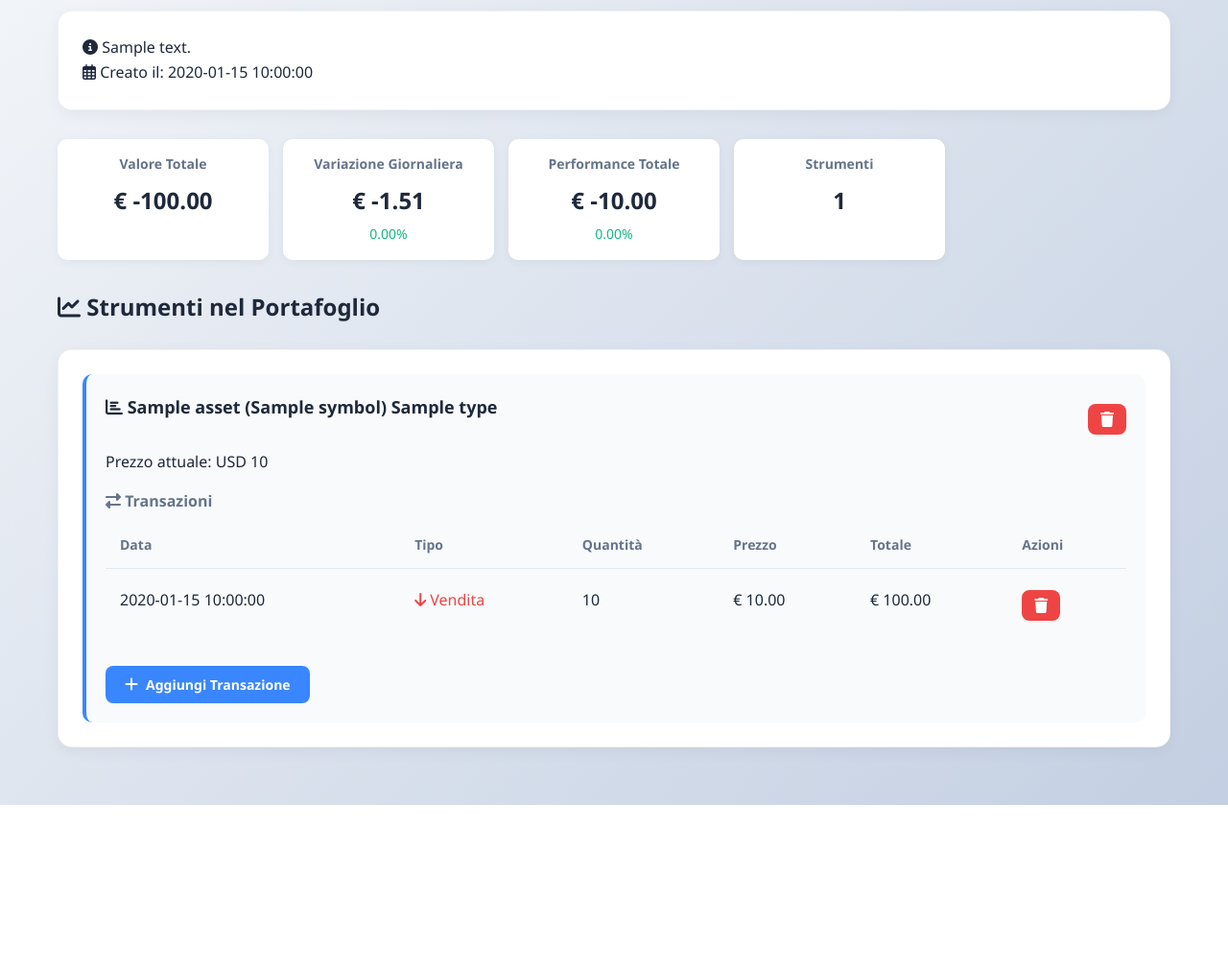
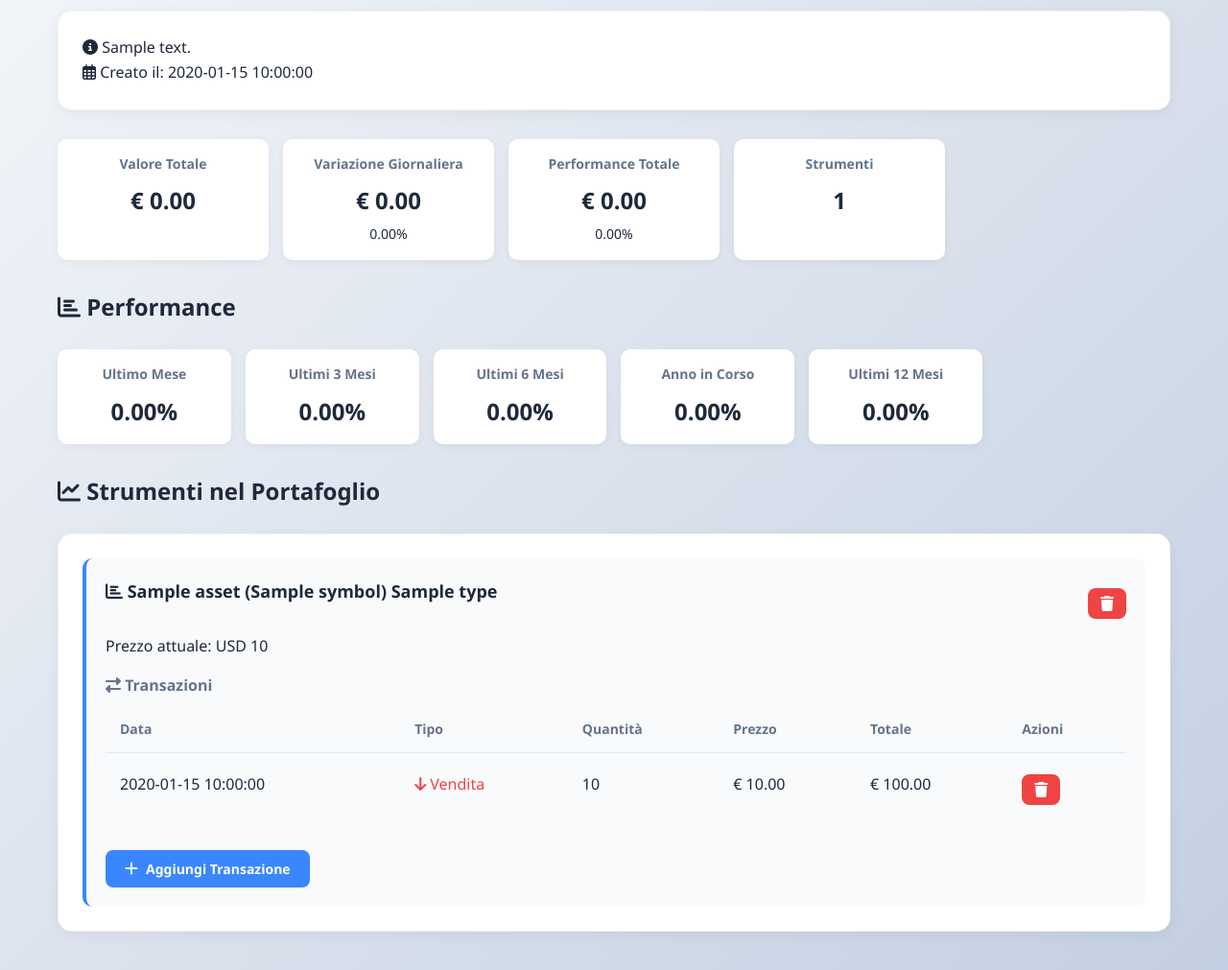
Before and after one commit to fray3087/portfolio, a Flask app: template backend/templates/portfolio_detail.html in a window 1280 px wide. Shown: the part 167-1178 px from the top of the page at 96% size. Before the commit the page ends 1006 px from the top, so only its background shows below. Run offline with Flask 3, Linux system fonts and the light colour scheme; the template is opened without the code that fills it: most values are stand-ins (such as "Sample title", 1, 10 or a date in 2020).

Commit message:
Performance a 1-3-6-y-12y

```diff
--- a/backend/app.py
+++ b/backend/app.py
@@ -1,7 +1,7 @@
 from flask import Flask, render_template, request, redirect, url_for, flash, session, jsonify
 import requests
 import json
-from datetime import datetime
+from datetime import datetime, timedelta
 import os
 import yfinance as yf
 app = Flask(__name__)
@@ -345,5 +345,159 @@
 
     return jsonify({'error': 'Transazione non trovata'}), 404
 
+
+    # Recupera i prezzi storici
+@app.route('/portfolios/<portfolio_id>/update_prices', methods=['POST'])
+def update_prices(portfolio_id):
+    if 'username' not in session:
+        return jsonify({'error': 'Non autorizzato'}), 401
+
+    username = session['username']
+    if portfolio_id not in users[username]['portfolios']:
+        return jsonify({'error': 'Portfolio non trovato'}), 404
+
+    portfolio = users[username]['portfolios'][portfolio_id]
+    updated_data = []
+
+    # Recupera i prezzi storici per ogni strumento
+    for asset in portfolio['assets']:
+        symbol = asset['symbol']
+        try:
+            # Ottieni dati storici per gli ultimi 365 giorni
+            ticker = yf.Ticker(symbol)
+            hist = ticker.history(period="1y")
+
+            # Aggiorna il prezzo corrente
+            if not hist.empty:
+                current_price = hist['Close'].iloc[-1]
+                asset['current_price'] = current_price
+
+                # Memorizza i prezzi storici
+                if 'historical_prices' not in asset:
+                    asset['historical_prices'] = {}
+
+                for date, row in hist.iterrows():
+                    date_str = date.strftime('%Y-%m-%d')
+                    asset['historical_prices'][date_str] = row['Close']
+
+                updated_data.append({
+                    'symbol': symbol,
+                    'current_price': current_price,
+                    'daily_change': hist['Close'].pct_change().iloc[-1] * 100 if len(hist) > 1 else 0
+                })
+        except Exception as e:
+            print(f"Errore nell'aggiornamento dei prezzi per {symbol}: {e}")
+
+    return jsonify({'success': True, 'data': updated_data})
+
+    # Rendimenti su diversi periodi
+@app.route('/portfolios/<portfolio_id>/performance', methods=['GET'])
+def get_performance(portfolio_id):
+    if 'username' not in session:
+        return jsonify({'error': 'Non autorizzato'}), 401
+
+    username = session['username']
+    if portfolio_id not in users[username]['portfolios']:
+        return jsonify({'error': 'Portfolio non trovato'}), 404
+
+    portfolio = users[username]['portfolios'][portfolio_id]
+
+    period = request.args.get('period', 'all')
+    today = datetime.now()
+
+    # Determina la data di inizio in base al periodo
+    if period == '1m':
+        start_date = (today - timedelta(days=30)).strftime('%Y-%m-%d')
+    elif period == '3m':
+        start_date = (today - timedelta(days=90)).strftime('%Y-%m-%d')
+    elif period == '6m':
+        start_date = (today - timedelta(days=180)).strftime('%Y-%m-%d')
+    elif period == 'ytd':
+        start_date = datetime(today.year, 1, 1).strftime('%Y-%m-%d')
+    elif period == '1y':
+        start_date = (today - timedelta(days=365)).strftime('%Y-%m-%d')
+    else:
+        # Trova la prima transazione in assoluto
+        start_date = today.strftime('%Y-%m-%d')
+        for asset in portfolio['assets']:
+            for transaction in asset['transactions']:
+                if transaction['date'] < start_date:
+                    start_date = transaction['date']
+
+    # Calcola i valori del portafoglio all'inizio e alla fine del periodo
+    start_value = 0
+    end_value = 0
+    cash_flows = []  # Per calcolare TWR e MWR in seguito
+
+    for asset in portfolio['assets']:
+        if 'historical_prices' not in asset:
+            continue
+
+        # Determina le transazioni rilevanti e calcola la quantità posseduta all'inizio del periodo
+        net_quantity_at_start = 0
+        net_quantity_current = 0
+
+        for transaction in asset['transactions']:
+            transaction_date = transaction['date']
+            quantity = transaction['quantity']
+            price = transaction['price']
+
+            if transaction['type'] == 'buy':
+                if transaction_date < start_date:
+                    net_quantity_at_start += quantity
+                net_quantity_current += quantity
+                # Registra il flusso di cassa per TWR/MWR
+                cash_flows.append({
+                    'date': transaction_date,
+                    'amount': -quantity * price  # Negativo perché è un'uscita di cassa
+                })
+            else:  # sell
+                if transaction_date < start_date:
+                    net_quantity_at_start -= quantity
+                net_quantity_current -= quantity
+                # Registra il flusso di cassa per TWR/MWR
+                cash_flows.append({
+                    'date': transaction_date,
+                    'amount': quantity * price  # Positivo perché è un'entrata di cassa
+                })
+
+        # Trova i prezzi all'inizio e alla fine del periodo
+        start_price = None
+        end_price = None
+
+        # Trova il prezzo più vicino alla data di inizio
+        closest_start_date = None
+        for date_str, price in asset['historical_prices'].items():
+            if date_str >= start_date:
+                if closest_start_date is None or date_str < closest_start_date:
+                    closest_start_date = date_str
+                    start_price = price
+
+        # Utilizza il prezzo corrente come prezzo finale
+        end_price = asset['current_price']
+
+        if start_price and end_price:
+            start_value += net_quantity_at_start * start_price
+            end_value += net_quantity_current * end_price
+
+    # Calcola il rendimento percentuale
+    if start_value > 0:
+        percent_return = ((end_value - start_value) / start_value) * 100
+    else:
+        percent_return = 0
+
+    # In futuro qui potremmo aggiungere il calcolo di MWR e TWR
+
+    return jsonify({
+        'period': period,
+        'start_date': start_date,
+        'end_date': today.strftime('%Y-%m-%d'),
+        'start_value': start_value,
+        'end_value': end_value,
+        'percent_return': percent_return
+    })
+
+
+
 if __name__ == '__main__':
     app.run(debug=True, port=5001)  # Usa la porta 5001 invece della 5000
--- a/backend/static/css/style.css
+++ b/backend/static/css/style.css
@@ -765,3 +765,45 @@
     padding: 8px 10px;
     min-width: 40px;
 }
+
+/* Stili per i riquadri di performance */
+.performance-grid {
+    display: grid;
+    grid-template-columns: repeat(auto-fill, minmax(180px, 1fr));
+    gap: 15px;
+    margin-bottom: 30px;
+}
+
+.performance-card {
+    background-color: white;
+    border-radius: 10px;
+    padding: 15px;
+    text-align: center;
+    box-shadow: 0 2px 10px rgba(0, 0, 0, 0.05);
+    transition: transform 0.3s ease, box-shadow 0.3s ease;
+}
+
+.performance-card:hover {
+    transform: translateY(-3px);
+    box-shadow: 0 8px 20px rgba(0, 0, 0, 0.1);
+}
+
+.performance-card h3 {
+    color: var(--text-light);
+    font-size: 14px;
+    margin-bottom: 8px;
+}
+
+.performance-card .value {
+    color: var(--text-dark);
+    font-size: 24px;
+    font-weight: 600;
+}
+
+.performance-card .value.positive {
+    color: #10b981;
+}
+
+.performance-card .value.negative {
+    color: #ef4444;
+}
--- a/backend/static/js/script.js
+++ b/backend/static/js/script.js
@@ -280,66 +280,162 @@
     }
 
     // Funzione per aggiornare il sommario del portafoglio
+    // Funzione per aggiornare il sommario del portafoglio
 function updatePortfolioSummary() {
-        // In un'applicazione reale, questi valori verrebbero calcolati in base ai dati effettivi
-        // Per ora, inseriamo valori di esempio
+    const portfolioId = window.location.pathname.split('/')[2];
     const totalValue = document.getElementById('totalValue');
     const dailyChange = document.getElementById('dailyChange');
     const dailyChangePercent = document.getElementById('dailyChangePercent');
     const totalPerformance = document.getElementById('totalPerformance');
     const totalPerformancePercent = document.getElementById('totalPerformancePercent');
 
-        if (totalValue) {
-            // Placeholder per i valori - in produzione verrebbero calcolati dinamicamente
-            let calculatedTotalValue = 0;
+    if (!totalValue) return;
 
-            // Calcola il valore totale dalle transazioni (esempio semplificato)
+    // Primo step: calcolare il valore attuale del portafoglio
+    let currentTotalValue = 0;
+    let yesterdayTotalValue = 0;
+    let initialInvestment = 0;
+
+    // Poi aggiorniamo i prezzi degli strumenti chiamando l'API
+    fetch(`/portfolios/${portfolioId}/update_prices`, {
+        method: 'POST',
+        headers: {
+            'Content-Type': 'application/json'
+        }
+    })
+    .then(response => response.json())
+    .then(data => {
+        if (data.success) {
+            // Ora calcoliamo i valori con i dati aggiornati
             const assetCards = document.querySelectorAll('.asset-card');
             assetCards.forEach(card => {
+                const symbol = card.querySelector('.delete-asset-btn').dataset.symbol;
+                const currentPriceElement = card.querySelector('.current-price');
+
+                // Trova i dati aggiornati per questo strumento
+                const assetData = data.data.find(item => item.symbol === symbol);
+                if (assetData) {
+                    // Aggiorna il prezzo visualizzato
+                    const priceText = currentPriceElement.textContent;
+                    const currency = priceText.split(' ')[1];
+                    currentPriceElement.textContent = `Prezzo attuale: ${currency} ${assetData.current_price.toFixed(2)}`;
+
+                    // Calcola il valore delle posizioni
                     const rows = card.querySelectorAll('table tbody tr');
                     let netQuantity = 0;
-                let latestPrice = 0;
+                    let investmentCost = 0;
 
                     rows.forEach(row => {
                         const cells = row.querySelectorAll('td');
                         const type = cells[1].textContent.includes('Acquisto') ? 'buy' : 'sell';
                         const quantity = parseFloat(cells[2].textContent);
                         const price = parseFloat(cells[3].textContent.replace('€', '').trim());
+                        const total = price * quantity;
 
                         if (type === 'buy') {
                             netQuantity += quantity;
+                            investmentCost += total;
                         } else {
                             netQuantity -= quantity;
+                            investmentCost -= total;
                         }
-
-                    // Salva il prezzo più recente (supponendo che le transazioni siano in ordine cronologico)
-                    latestPrice = price;
                     });
 
-                // Calcola il valore di questo asset
-                const assetValue = netQuantity * latestPrice;
-                calculatedTotalValue += assetValue;
+                    // Calcola il valore attuale e di ieri
+                    const currentAssetValue = netQuantity * assetData.current_price;
+                    const yesterdayAssetValue = netQuantity * (assetData.current_price / (1 + assetData.daily_change / 100));
+
+                    currentTotalValue += currentAssetValue;
+                    yesterdayTotalValue += yesterdayAssetValue;
+                    initialInvestment += investmentCost;
+                }
             });
 
-            // Aggiorna i valori del sommario
-            totalValue.textContent = calculatedTotalValue.toFixed(2);
+            // Aggiorna i valori del sommario del portafoglio
+            totalValue.textContent = currentTotalValue.toFixed(2);
 
-            // Valori di esempio per gli altri campi
-            const randomDailyChange = (Math.random() * 2 - 1) * (calculatedTotalValue * 0.02); // ±2%
-            dailyChange.textContent = randomDailyChange.toFixed(2);
+            // Variazione giornaliera
+            const dailyChangeValue = currentTotalValue - yesterdayTotalValue;
+            dailyChange.textContent = dailyChangeValue.toFixed(2);
 
-            const dailyChangePercentValue = calculatedTotalValue > 0 ?
-                (randomDailyChange / calculatedTotalValue) * 100 : 0;
+            const dailyChangePercentValue = yesterdayTotalValue > 0 ?
+                (dailyChangeValue / yesterdayTotalValue) * 100 : 0;
             dailyChangePercent.textContent = dailyChangePercentValue.toFixed(2) + '%';
             dailyChangePercent.className = 'change ' + (dailyChangePercentValue >= 0 ? 'positive' : 'negative');
 
-            const randomTotalPerformance = calculatedTotalValue * 0.1; // Esempio: 10% di rendimento totale
-            totalPerformance.textContent = randomTotalPerformance.toFixed(2);
+            // Performance totale
+            const totalPerformanceValue = currentTotalValue - initialInvestment;
+            totalPerformance.textContent = totalPerformanceValue.toFixed(2);
 
-            const totalPerformancePercentValue = calculatedTotalValue > 0 ?
-                (randomTotalPerformance / calculatedTotalValue) * 100 : 0;
+            const totalPerformancePercentValue = initialInvestment > 0 ?
+                (totalPerformanceValue / initialInvestment) * 100 : 0;
             totalPerformancePercent.textContent = totalPerformancePercentValue.toFixed(2) + '%';
             totalPerformancePercent.className = 'change ' + (totalPerformancePercentValue >= 0 ? 'positive' : 'negative');
+
+            // Aggiorna i rendimenti su diversi periodi
+            updatePerformancePeriods(portfolioId);
+        }
+    })
+    .catch(error => {
+        console.error('Errore nell\'aggiornamento dei valori del portafoglio:', error);
+    });
+}
+        // Calcolo rendimenti su diversi periodi
+    function calculatePerformanceForPeriod(portfolioId, period) {
+        return fetch(`/portfolios/${portfolioId}/performance?period=${period}`, {
+            method: 'GET',
+            headers: {
+                'Content-Type': 'application/json'
+            }
+        })
+        .then(response => response.json())
+        .then(data => {
+            return data;
+        });
+    }
+
+});
+// Funzione per calcolare i rendimenti per un periodo specifico
+function calculatePerformanceForPeriod(portfolioId, period) {
+    return fetch(`/portfolios/${portfolioId}/performance?period=${period}`, {
+        method: 'GET',
+        headers: {
+            'Content-Type': 'application/json'
+        }
+    })
+    .then(response => response.json())
+    .then(data => {
+        return data;
+    });
+}
+
+// Funzione per aggiornare i rendimenti su diversi periodi
+function updatePerformancePeriods(portfolioId) {
+    const periods = ['1m', '3m', '6m', 'ytd', '1y'];
+    const cardIds = [
+        'month-performance',
+        'three-month-performance',
+        'six-month-performance',
+        'ytd-performance',
+        'one-year-performance'
+    ];
+
+    // Aggiorna ogni periodo
+    periods.forEach((period, index) => {
+        calculatePerformanceForPeriod(portfolioId, period)
+        .then(data => {
+            const card = document.getElementById(cardIds[index]);
+            if (card) {
+                const valueElement = card.querySelector('.value');
+                if (valueElement) {
+                    const percentReturn = data.percent_return.toFixed(2);
+                    valueElement.textContent = `${percentReturn}%`;
+                    valueElement.className = 'value ' + (percentReturn >= 0 ? 'positive' : 'negative');
                 }
             }
+        })
+        .catch(error => {
+            console.error(`Errore nel calcolo del rendimento per il periodo ${period}:`, error);
         });
+    });
+}
--- a/backend/templates/portfolio_detail.html
+++ b/backend/templates/portfolio_detail.html
@@ -64,6 +64,33 @@
                 <div class="value">{{ portfolio.assets|length }}</div>
             </div>
         </div>
+
+        <!-- Performance su diversi periodi -->
+<div class="performance-summary fade-in">
+    <h2 class="section-title"><i class="fas fa-chart-bar"></i> Performance</h2>
+    <div class="performance-grid">
+        <div class="performance-card" id="month-performance">
+            <h3>Ultimo Mese</h3>
+            <div class="value">0.00%</div>
+        </div>
+        <div class="performance-card" id="three-month-performance">
+            <h3>Ultimi 3 Mesi</h3>
+            <div class="value">0.00%</div>
+        </div>
+        <div class="performance-card" id="six-month-performance">
+            <h3>Ultimi 6 Mesi</h3>
+            <div class="value">0.00%</div>
+        </div>
+        <div class="performance-card" id="ytd-performance">
+            <h3>Anno in Corso</h3>
+            <div class="value">0.00%</div>
+        </div>
+        <div class="performance-card" id="one-year-performance">
+            <h3>Ultimi 12 Mesi</h3>
+            <div class="value">0.00%</div>
+        </div>
+    </div>
+</div>
 
         <h2 class="section-title"><i class="fas fa-chart-line"></i> Strumenti nel Portafoglio</h2>
 
```
Lines whose indentation alone changed are shown as unchanged.
